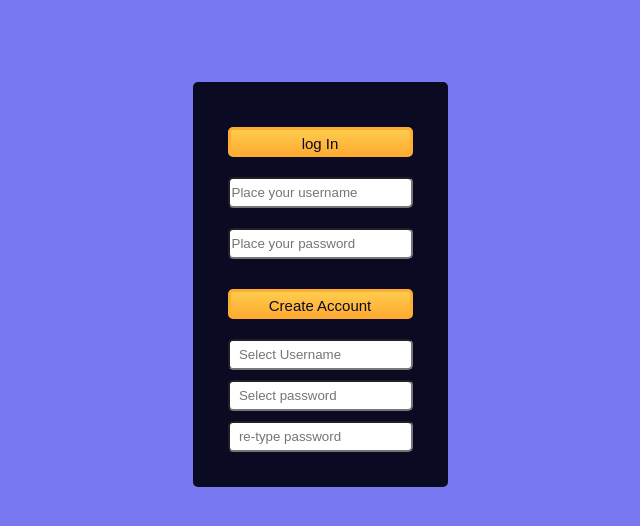
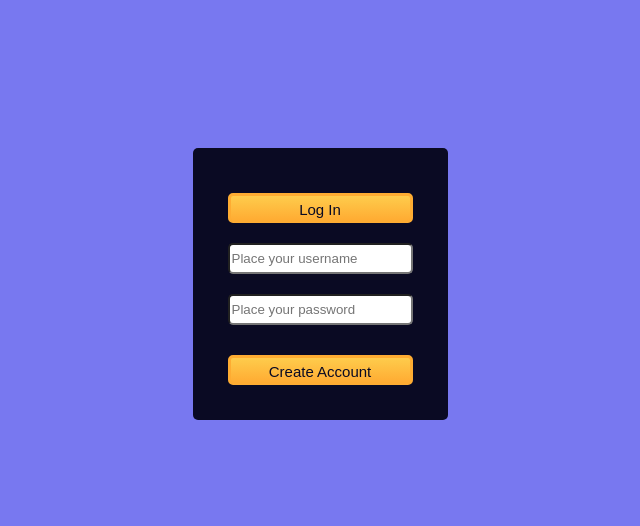
Before and after one commit to eltoski3030/rpg_game, a plain HTML site: page log_In.html in a window 1280 px wide. Shown: the whole page, without its empty margins (320-960 px from the left). Drawn offline with Linux system fonts and the light colour scheme.

Commit message:
funcionalites

```diff
--- a/logInScript.js
+++ b/logInScript.js
@@ -1,19 +1,28 @@
+
+
+// accprompt.addEventListener('click', accprompt.style = "block");
+
+
+
+
+
 const logInButton = document.getElementById('log-in-button');
 const accountButton = document.getElementById('acc-button');
 const username = document.getElementById('user');
 const password = document.getElementById('password');
+const accprompt = document.getElementById("acc-promp");
+
+accprompt.style.display = "none";
 
 function authentication() {
-
     const usernameValue = username.value;
     const passwordValue = password.value;
 
     if (passwordValue === '' || usernameValue === '') {
         alert('Password and username are missing');
     } else {
-
         window.location.href = 'index.html';
-
     }
 }
+
 logInButton.addEventListener('click', authentication);
--- a/log_In.html
+++ b/log_In.html
@@ -10,30 +10,25 @@
 <body id="body">
 
     <section class="prompt-container">
-            <button type="submit" class="button-log-in" id="log-in-button" >log In</button>
+        <button type="button" class="button-log-in" id="log-in-button">Log In</button>
         <form action="#" class="prompt">
-
             <input type="text" class="log-input" id="user" name="input1" placeholder="Place your username">
-
         </form>
         <form action="#" class="prompt">
-
-                <input type="text" class="log-input" id="password" name="input2" placeholder="Place your password">
-
+            <input type="password" class="log-input" id="password" name="input2" placeholder="Place your password">
         </form>
         <section class="login-txt">
-
-                <button type="submit" class="button-log-in" id="acc-button">Create Account</button>
+            <button type="button" class="button-log-in" id="acc-button">Create Account</button>
         </section>
         <section>
-                <form action="#" class="acc-promp">
-                    <input type="text" class="log-input" name="input3" placeholder="  Select Username">
-                    <input type="text" class="log-input" name="input4" placeholder="  Select password">
-                    <input type="text" class="log-input" name="input5" placeholder="  re-type password">
+            <form action="#" id="acc-promp">
+                <input type="text" class="log-input" name="input3" placeholder="Select Username">
+                <input type="text" class="log-input" name="input4" placeholder="Select password">
+                <input type="text" class="log-input" name="input5" placeholder="Re-type password">
             </form>
         </section>
+    </section>
 
-        </section>
 
 
 
```
Lines whose indentation alone changed are shown as unchanged.
